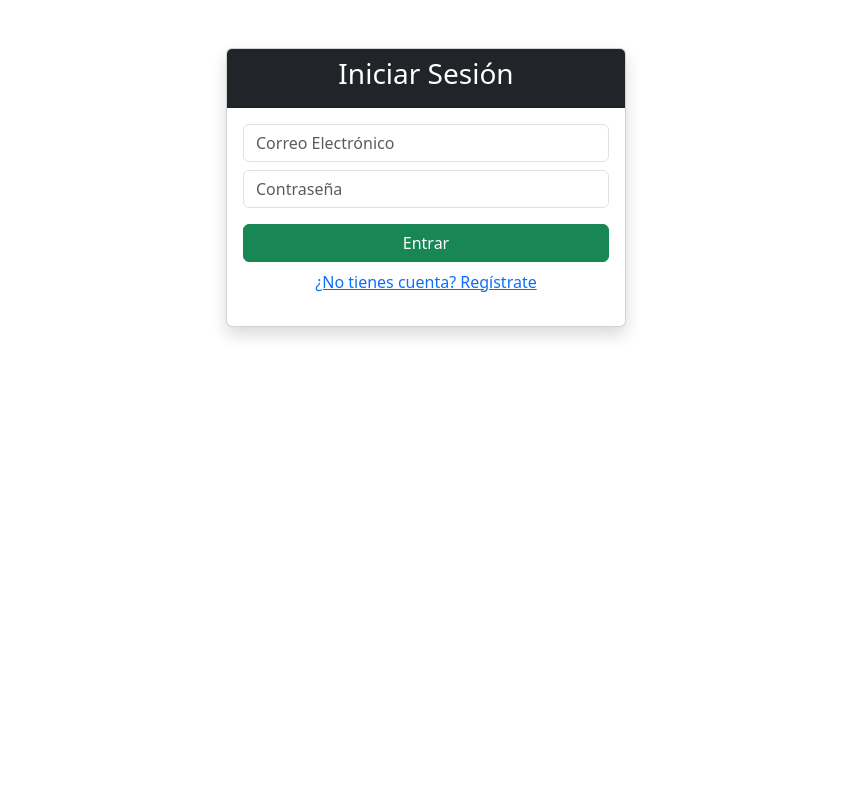
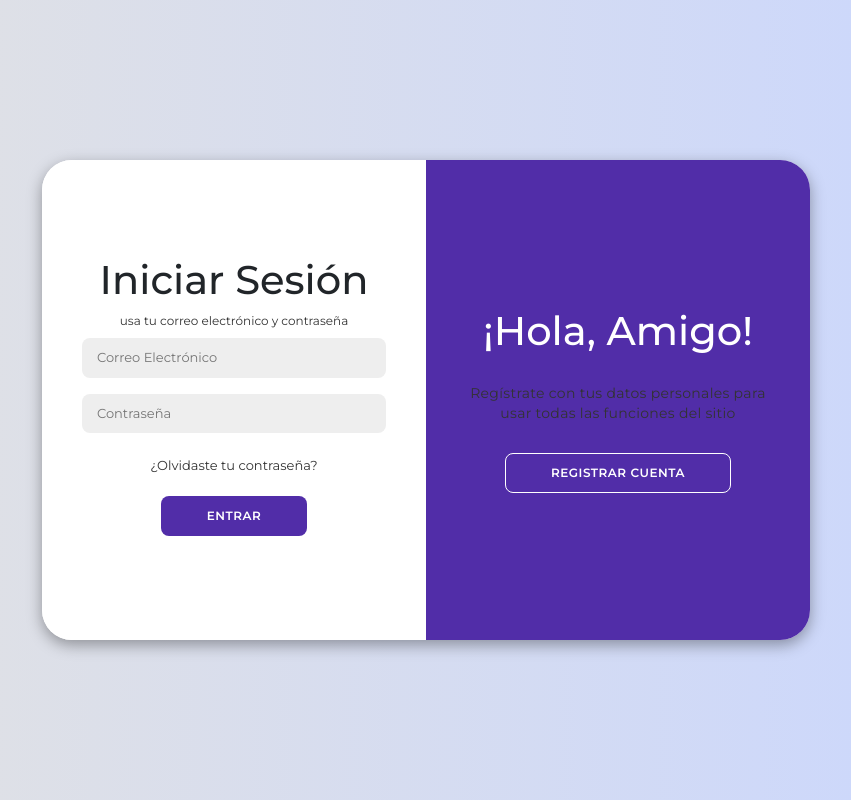
Before and after one commit to kevingiu7/FrontendTareas, a website built with Vite: page index.html in a window 1280 px wide. Shown: the whole page, without its empty margins (214-1065 px from the left). Built offline with nearby package versions, Linux system fonts and the light colour scheme.

Commit message:
se agrego estilos a el login y registrar

```diff
--- a/index.html
+++ b/index.html
@@ -9,7 +9,7 @@
           crossorigin="anonymous">
   </head>
   <body>
-    <div id="app" class="container mt-5">
+    <div id="app" >
       </div>
     <script type="module" src="src/main.js"></script>
   </body>
--- a/src/Auth.js
+++ b/src/Auth.js
@@ -1,4 +1,4 @@
-// src/Auth.js
+// src/Auth.js (CÓDIGO REVISADO)
 
 const API_BASE_URL = 'https://backendtareas-m6w7.onrender.com/api/usuarios';
 
@@ -9,58 +9,113 @@ const saveAuthData = (token, idUsuario, correo) => {
     localStorage.setItem('userEmail', correo);
 };
 
-// --- RENDERIZADO DEL FORMULARIO ---
-export const renderAuthForm = (isLogin = true, callback) => {
-    const title = isLogin ? 'Iniciar Sesión' : 'Registrar Cuenta';
-    const btnText = isLogin ? 'Entrar' : 'Registrar';
-    const otherAction = isLogin ? '¿No tienes cuenta? Regístrate' : '¿Ya tienes cuenta? Inicia Sesión';
+// --- ESTRUCTURA DE FORMULARIOS DENTRO DEL SLIDER ---
 
-    const extraFields = isLogin ? '' : `
-        <input type="text" class="form-control mb-2" placeholder="ID de Usuario (Ej: KEVIN2)" name="idUsuario" required>
-        <input type="text" class="form-control mb-2" placeholder="Nombre" name="NombreUsuario" required>
-        <input type="text" class="form-control mb-2" placeholder="Apellido Paterno" name="ApellidoUsuarioPaterno" required>
-        <input type="text" class="form-control mb-2" placeholder="Apellido Materno" name="ApellidoUsuarioMaterno" required>
-        <input type="text" class="form-control mb-2" placeholder="Teléfono" name="TelefonoUsuario">
-    `;
+// Formulario de Inicio de Sesión
+const getLoginFormHtml = () => `
+    <form id="login-form" class="form-container-slider">
+        <h1>Iniciar Sesión</h1>
+        <span>usa tu correo electrónico y contraseña</span>
 
+        <input type="email" placeholder="Correo Electrónico" name="CorreoUsuario" required>
+        <input type="password" placeholder="Contraseña" name="password" required>
+
+        <a href="#">¿Olvidaste tu contraseña?</a>
+        <button type="submit">Entrar</button>
+        <div id="login-feedback" class="mt-2 text-center"></div>
+    </form>
+`;
+
+// Formulario de Registro
+const getRegisterFormHtml = () => `
+    <form id="register-form" class="form-container-slider">
+        <h1>Crear Cuenta</h1>
+        <span>usa tu correo electrónico para el registro</span>
+
+        <input type="text" placeholder="ID de Usuario (Ej: KEVIN2)" name="idUsuario" required>
+        <input type="text" placeholder="Nombre" name="NombreUsuario" required>
+        <input type="text" placeholder="Apellido Paterno" name="ApellidoUsuarioPaterno" required>
+        <input type="text" placeholder="Apellido Materno" name="ApellidoUsuarioMaterno" required>
+        <input type="text" placeholder="Teléfono" name="TelefonoUsuario">
+        <input type="email" placeholder="Correo Electrónico" name="CorreoUsuario" required>
+        <input type="password" placeholder="Contraseña" name="password" required>
+
+        <button type="submit">Registrar</button>
+        <div id="register-feedback" class="mt-2 text-center"></div>
+    </form>
+`;
+
+// --- RENDERIZADO DEL CONTENEDOR SLIDER COMPLETO ---
+// La función ahora renderiza AMBOS formularios y los paneles de control.
+export const renderAuthForm = () => {
     return `
-        <div class="card shadow mx-auto" style="max-width: 400px;">
-            <div class="card-header bg-dark text-white text-center">
-                <h3>${title}</h3>
+        <div id="auth-container">
+            <div class="form-container sign-up">
+                ${getRegisterFormHtml()}
             </div>
-            <div class="card-body">
-                <form id="auth-form">
-                    ${extraFields}
-                    <input type="email" class="form-control mb-2" placeholder="Correo Electrónico" name="CorreoUsuario" required>
-                    <input type="password" class="form-control mb-3" placeholder="Contraseña" name="password" required>
 
-                    <button type="submit" class="btn ${isLogin ? 'btn-success' : 'btn-primary'} w-100 mb-2">
-                        ${btnText}
-                    </button>
-                    <p class="text-center">
-                        <a href="#" id="toggle-auth">${otherAction}</a>
-                    </p>
-                    <div id="auth-feedback" class="mt-2 text-center"></div>
-                </form>
+            <div class="form-container sign-in">
+                ${getLoginFormHtml()}
+            </div>
+
+            <div class="toggle-container">
+                <div class="toggle">
+                    <div class="toggle-panel toggle-left">
+                        <h1>¡Bienvenido de Nuevo!</h1>
+                        <p>Ingresa tus datos personales para acceder a todas las funciones del sitio</p>
+                        <button class="hidden" id="login-btn">Iniciar Sesión</button>
+                    </div>
+
+                    <div class="toggle-panel toggle-right">
+                        <h1>¡Hola, Amigo!</h1>
+                        <p>Regístrate con tus datos personales para usar todas las funciones del sitio</p>
+                        <button class="hidden" id="register-btn">Registrar Cuenta</button>
+                    </div>
+                </div>
             </div>
         </div>
     `;
 };
 
-// --- LÓGICA DE FETCH (PROMISES) ---
-export const initAuthLogic = (isLogin, renderAppCallback) => {
-    const form = document.getElementById('auth-form');
-    const feedback = document.getElementById('auth-feedback');
-    const endpoint = isLogin ? '/login' : '/registro';
+// --- LÓGICA DE FETCH (PROMISES) Y ANIMACIÓN ---
+// Ahora no requiere 'isLogin' como parámetro.
+export const initAuthLogic = (renderAppCallback) => {
+    const mainContainer = document.getElementById('auth-container');
+    const registerForm = document.getElementById('register-form');
+    const loginForm = document.getElementById('login-form');
 
-    form.addEventListener('submit', async (e) => {
+    // Botones del slider
+    const registerBtn = document.getElementById('register-btn');
+    const loginBtn = document.getElementById('login-btn');
+
+    // 1. Lógica de ANIMACIÓN (Slider)
+    registerBtn.addEventListener('click', () => {
+        // Añade la clase 'active' para deslizar al formulario de Registro
+        mainContainer.classList.add('active');
+    });
+
+    loginBtn.addEventListener('click', () => {
+        // Remueve la clase 'active' para deslizar al formulario de Login
+        mainContainer.classList.remove('active');
+    });
+
+    // 2. Lógica de SUBMISSION (Fetch)
+
+    // Función centralizada para manejar la sumisión de cualquier formulario
+    const handleSubmission = async (e, isLogin) => {
         e.preventDefault();
+
+        const form = e.target;
+        // Asignación de ID de feedback dinámico
+        const feedbackId = isLogin ? 'login-feedback' : 'register-feedback';
+        const feedback = document.getElementById(feedbackId);
+        const endpoint = isLogin ? '/login' : '/registro';
+
         feedback.innerHTML = `<div class="alert alert-info py-1">Procesando...</div>`;
 
         const formData = new FormData(form);
         const datos = Object.fromEntries(formData);
 
-        // 1. Inicia la Promise de fetch
         try {
             const response = await fetch(`${API_BASE_URL}${endpoint}`, {
                 method: 'POST',
@@ -68,37 +123,33 @@ export const initAuthLogic = (isLogin, renderAppCallback) => {
                 body: JSON.stringify(datos),
             });
 
-            // 2. Espera la Promise de la respuesta JSON
             const resultado = await response.json();
 
             if (response.ok) {
                 if (isLogin) {
-                    // Si es login exitoso (200 OK), guardamos el token y redirigimos
+                    // Login exitoso
                     saveAuthData(resultado.token, resultado.idUsuario, datos.CorreoUsuario);
                     feedback.innerHTML = `<div class="alert alert-success py-1">¡Éxito! Redirigiendo...</div>`;
-                    renderAppCallback(); // Redirige al Dashboard de Tareas
+                    renderAppCallback(); // Redirige al Dashboard
                 } else {
-                    // Si es registro exitoso (201 Created), pedimos que inicie sesión
-                    feedback.innerHTML = `<div class="alert alert-success py-1">${resultado.mensaje}. ¡Inicia sesión!</div>`;
-                    // Opcional: Cambiar a la vista de Login
-                    document.getElementById('app').innerHTML = renderAuthForm(true, renderAppCallback);
-                    initAuthLogic(true, renderAppCallback);
+                    // Registro exitoso
+                    feedback.innerHTML = `<div class="alert alert-success py-1">${resultado.mensaje}. ¡Ahora inicia sesión!</div>`;
+                    // Desliza automáticamente al formulario de Login
+                    mainContainer.classList.remove('active');
+                    form.reset(); // Limpia el formulario de registro
                 }
             } else {
-                // Errores 409, 401, 404
+                // Errores
                 feedback.innerHTML = `<div class="alert alert-danger py-1">Error: ${resultado.mensaje || 'Fallo en el servidor.'}</div>`;
             }
 
         } catch (error) {
-            // Error de red (Promise rechazada)
+            // Error de red
             feedback.innerHTML = `<div class="alert alert-danger py-1">Error de conexión con el servidor.</div>`;
         }
-    });
+    };
 
-    // Lógica para alternar entre login y registro
-    document.getElementById('toggle-auth').addEventListener('click', (e) => {
-        e.preventDefault();
-        document.getElementById('app').innerHTML = renderAuthForm(!isLogin, renderAppCallback);
-        initAuthLogic(!isLogin, renderAppCallback);
-    });
+    // Adjuntar la lógica de submit a ambos formularios
+    loginForm.addEventListener('submit', (e) => handleSubmission(e, true));
+    registerForm.addEventListener('submit', (e) => handleSubmission(e, false));
 };
--- a/src/main.js
+++ b/src/main.js
@@ -10,20 +10,27 @@ const isUserAuthenticated = () => {
     return localStorage.getItem('authToken') !== null;
 };
 
+// src/main.js (Modificación del bloque else)
+
+// ...
+
 const renderApp = () => {
     appContainer.innerHTML = '';
 
     if (isUserAuthenticated()) {
-        // MOSTRAR: Dashboard de Tareas (¡REAL!)
+        // MOSTRAR: Dashboard de Tareas
         appContainer.innerHTML = renderDashboard();
         initDashboardLogic(renderApp); // Pasa renderApp como callback para el logout
 
     } else {
-        // MOSTRAR: Formulario de Login/Registro
-        appContainer.innerHTML = renderAuthForm(true, renderApp);
-        initAuthLogic(true, renderApp);
+        // MOSTRAR: Contenedor Slider de Login/Registro
+        // Ya no se requiere el parámetro 'true'
+        appContainer.innerHTML = renderAuthForm();
+        initAuthLogic(renderApp);
     }
 };
 
+
+
 // Iniciar la aplicación
 renderApp();
--- a/src/style.css
+++ b/src/style.css
@@ -0,0 +1,200 @@
+/* src/style.css */
+
+@import url('https://fonts.googleapis.com/css2?family=Montserrat:wght@300;400;500;600;700&display=swap');
+
+* {
+  margin: 0;
+  padding: 0;
+  box-sizing: border-box;
+  /* El font-family aplica a todos */
+  font-family: 'Montserrat', sans-serif;
+}
+
+body {
+  /* Asegura que el body no tenga el padding de Bootstrap para centrar */
+  background: linear-gradient(to right, #e2e2e2, #c9d6ff);
+  display: flex;
+  align-items: center;
+  justify-content: center;
+  flex-direction: column;
+  height: 100vh;
+  /* Oculta el scrollbar si el contenido es más alto */
+  overflow: hidden;
+}
+
+/* 1. Contenedor principal del Slider (ID cambiado a auth-container) */
+#auth-container {
+  border-radius: 30px;
+  background-color: #fff;
+  box-shadow: 0 5px 15px rgba(0, 0, 0, 0.35);
+  position: relative;
+  overflow: hidden;
+  width: 768px;
+  max-width: 100%;
+  min-height: 480px;
+}
+
+#auth-container p {
+  font-size: 14px;
+  line-height: 20px;
+  letter-spacing: 0.3px;
+  margin: 20px 0;
+  color: #333;
+}
+
+#auth-container span {
+  font-size: 12px;
+  color: #333;
+}
+
+#auth-container a {
+  font-size: 13px;
+  text-decoration: none;
+  margin: 15px 0 10px;
+  color: #333;
+}
+
+/* Estilo para el botón general (usado en el toggle panels) */
+#auth-container button {
+  background-color: #512da8;
+  color: #fff;
+  font-size: 12px;
+  padding: 10px 45px;
+  border: 1px solid transparent;
+  border-radius: 8px;
+  font-weight: 600;
+  letter-spacing: 0.5px;
+  text-transform: uppercase;
+  margin-top: 10px;
+  cursor: pointer;
+}
+
+#auth-container button:active {
+  transform: scale(0.95);
+}
+
+#auth-container button.hidden {
+  background-color: transparent;
+  border-color: #fff;
+}
+
+/* 2. Estilo de los Formularios */
+.form-container-slider {
+  background-color: #fff;
+  display: flex;
+  align-items: center;
+  justify-content: center;
+  flex-direction: column;
+  padding: 0 40px;
+  height: 100%;
+  /* Asegura que los formularios sean flexibles */
+}
+
+/* Estilo de los Inputs (Reemplaza a Bootstrap .form-control) */
+.form-container-slider input {
+  background-color: #eee;
+  border: none;
+  margin: 8px 0;
+  padding: 10px 15px;
+  font-size: 13px;
+  border-radius: 8px;
+  width: 100%;
+  outline: none;
+}
+
+/* 3. Lógica del Slider */
+.form-container {
+  position: absolute;
+  top: 0;
+  height: 100%;
+  transition: all 0.6s ease-in-out;
+  width: 50%; /* Cada formulario ocupa la mitad */
+}
+
+.sign-in {
+  left: 0; /* Empieza en la izquierda */
+  z-index: 2;
+}
+
+.sign-up {
+  left: 0; /* También empieza en la izquierda, solapado */
+  opacity: 0;
+  z-index: 1;
+}
+
+/* Cuando la clase 'active' se añade al contenedor principal */
+#auth-container.active .sign-in {
+  transform: translateX(100%); /* Desplaza el Login fuera a la derecha */
+}
+
+#auth-container.active .sign-up {
+  transform: translateX(100%); /* Desplaza el Sign-up a su posición final (mitad derecha) */
+  opacity: 1;
+  z-index: 5;
+  animation: move 0.6s;
+}
+
+/* 4. Paneles de Alternancia (Toggle/Overlay) */
+.toggle-container {
+  position: absolute;
+  top: 0;
+  left: 50%;
+  width: 50%;
+  height: 100%;
+  overflow: hidden;
+  transition: all 0.6s ease-in-out;
+  z-index: 100;
+}
+
+/* Desplaza el contenedor del toggle fuera cuando está 'active' */
+#auth-container.active .toggle-container {
+  transform: translateX(-100%);
+}
+
+.toggle {
+  background-color: #512da8;
+  color: #fff;
+  position: relative;
+  left: -100%;
+  height: 100%;
+  width: 200%;
+  transform: translateX(0);
+  transition: all 0.6s ease-in-out;
+}
+
+/* Desplaza el fondo del toggle para revelar el otro panel */
+#auth-container.active .toggle {
+  transform: translateX(50%);
+}
+
+.toggle-panel {
+  position: absolute;
+  width: 50%;
+  height: 100%;
+  display: flex;
+  align-items: center;
+  justify-content: center;
+  flex-direction: column;
+  padding: 0 30px;
+  text-align: center;
+  top: 0;
+  transform: translateX(0);
+  transition: all 0.6s ease-in-out;
+}
+
+.toggle-left {
+  transform: translateX(-200%);
+}
+
+#auth-container.active .toggle-left {
+  transform: translateX(0);
+}
+
+.toggle-right {
+  right: 0;
+  transform: translateX(0);
+}
+
+#auth-container.active .toggle-right {
+  transform: translateX(200%);
+}
```
